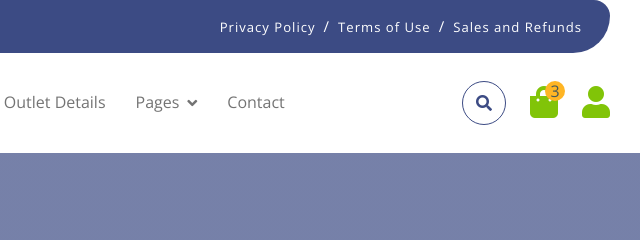
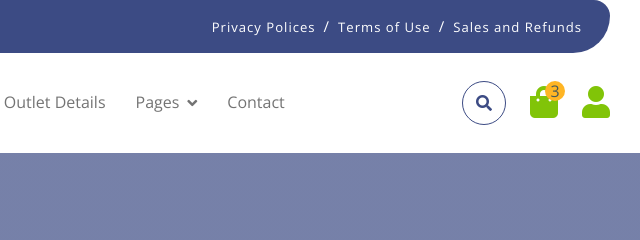
Before and after one commit to akathequest22/MilKH, a plain HTML site: page index.html in a window 1280 px wide. Shown: the top 240 px of the page, 600-1240 px from the left. Drawn offline with nearby package versions, Linux system fonts and the light colour scheme; files whose address does not match are found by name.

Commit message:
Update index.html

```diff
--- a/index.html
+++ b/index.html
@@ -120,7 +120,7 @@
                         <small class="me-3"><i class="fas fa-envelope me-2 text-secondary"></i><a href="#" class="text-white">connect@milkh.net</a></small>
                     </div>
                     <div class="top-link pe-2">
-                        <a href="#" class="text-white"><small class="text-white mx-2">Privacy Policy</small>/</a>
+                        <a href="#" class="text-white"><small class="text-white mx-2">Privacy Polices</small>/</a>
                         <a href="#" class="text-white"><small class="text-white mx-2">Terms of Use</small>/</a>
                         <a href="#" class="text-white"><small class="text-white ms-2">Sales and Refunds</small></a>
                     </div>
```
